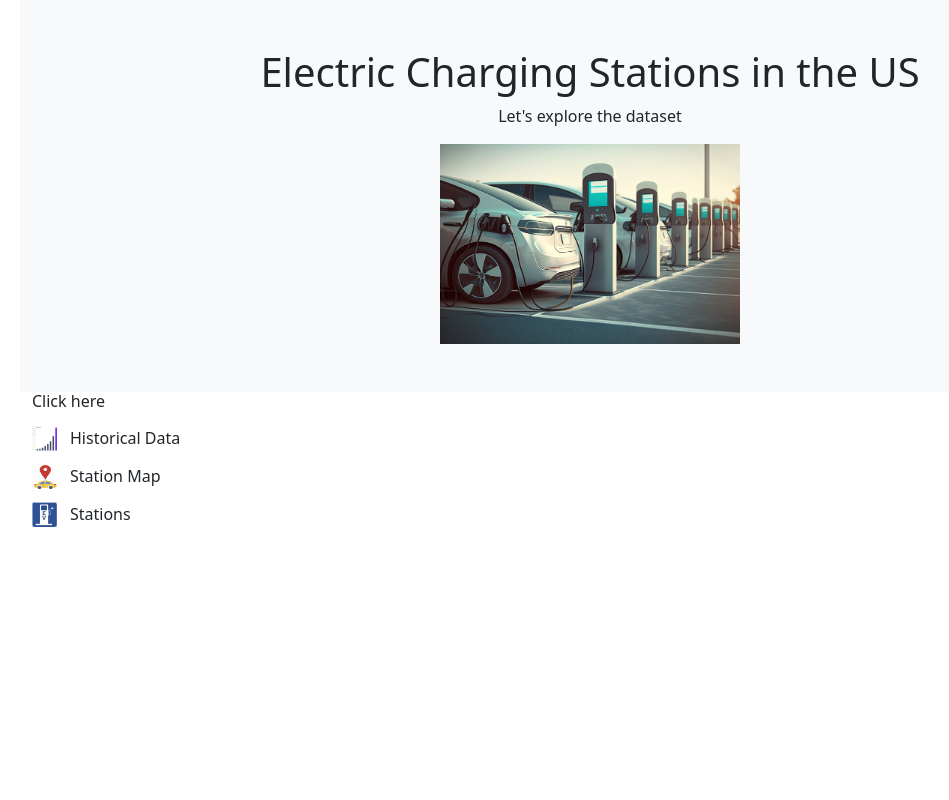
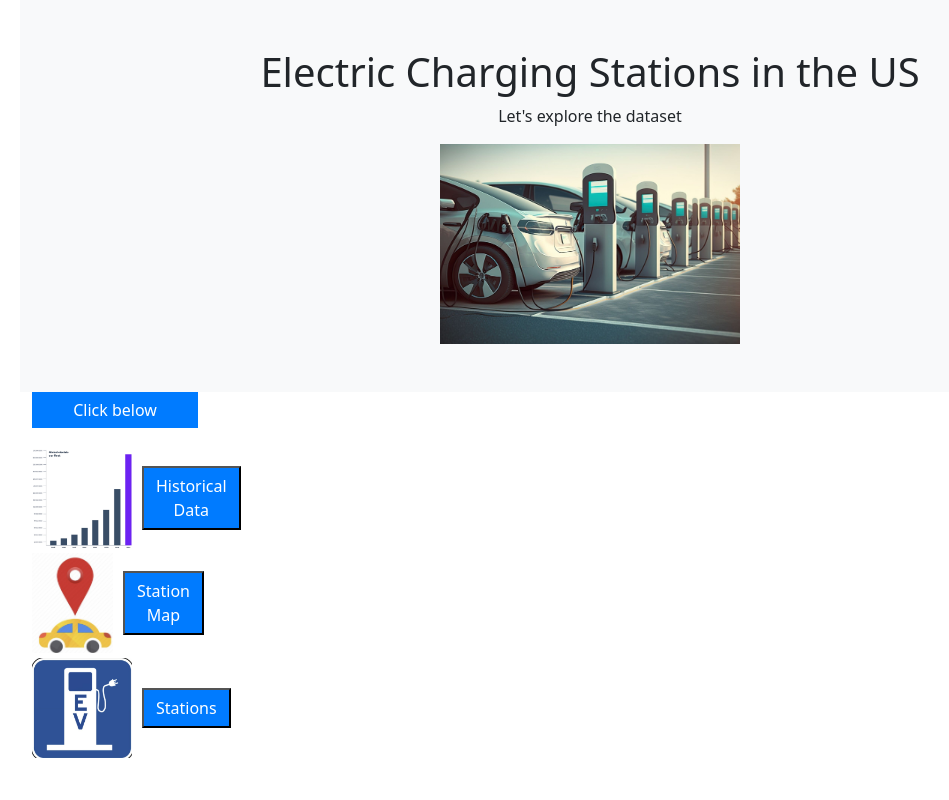
Before and after one commit to GttB96/Project3, a Flask app: page / in a window 1280 px wide. Shown: the whole page, without its empty margins (50-999 px from the left). Run offline with Flask 3, Linux system fonts and the light colour scheme; some libraries are stand-ins or nearby versions.

Commit message:
added some styling to the pages

```diff
--- a/templates/index.html
+++ b/templates/index.html
@@ -21,22 +21,22 @@
     </div>
     <div class="row">
       <div class="col-md-2">
-        <h6>Click here</h6>
-        <div class="d-flex align-items-center">
-          <img src="{{ url_for('static', filename='htmlimages/histo.jpg') }}" alt="History" style="width: 25px; height: 25px;">
-          <button class="btn" onclick="window.location.href='historical'">Historical Data</button>
-        </div>
-        <div class="d-flex align-items-center">
-          <img src="{{ url_for('static', filename='htmlimages/map_icon.jpg') }}" alt="Map Icon" style="width: 25px; height: 25px;">
-          <button class="btn" onclick="window.location.href='map'">Station Map</button>
-          <p></p>
-        </div>
-        <div class="d-flex align-items-center">
-          <img src="{{ url_for('static', filename='htmlimages/st_icon.jpg') }}" alt="St Icon" style="width: 25px; height: 25px;">
-          <button class="btn" onclick="window.location.href='station'">Stations</button>
-        </div>
+          <div style="display: block; width: 100%; text-align: center; padding: 6px 12px; background-color: #007bff; color: white; text-decoration: none; margin-bottom: 20px;">Click below</div>
+          <div class="d-flex align-items-center" style="margin-bottom: 5px;">
+              <img src="{{ url_for('static', filename='htmlimages/histo.jpg') }}" alt="History" style="width: 100px; height: 100px;">
+              <button onclick="window.location.href='historical'" style="background-color: #007bff; color: white; text-decoration: none; padding: 6px 12px; margin-left: 10px;">Historical Data</button>
+          </div>
+          <div class="d-flex align-items-center" style="margin-bottom: 5px;">
+              <img src="{{ url_for('static', filename='htmlimages/map_icon.jpg') }}" alt="Map Icon" style="width: 100px; height: 100px;">
+              <button onclick="window.location.href='map'" style="background-color: #007bff; color: white; text-decoration: none; padding: 6px 12px; margin-left: 10px;">Station Map</button>
+          </div>
+          <div class="d-flex align-items-center">
+              <img src="{{ url_for('static', filename='htmlimages/st_icon.jpg') }}" alt="St Icon" style="width: 100px; height: 100px;">
+              <button onclick="window.location.href='station'" style="background-color: #007bff; color: white; text-decoration: none; padding: 6px 12px; margin-left: 10px;">Stations</button>
+          </div>
       </div>
   </div>
+
 
   <script src="https://d3js.org/d3.v7.min.js"></script>
   <script src="{{ url_for('static', filename='js/logic.js') }}"></script>
--- a/templates/map.html
+++ b/templates/map.html
@@ -14,7 +14,7 @@
       height: 600px;
       width: 1000px;
       margin: auto;
-      margin-bottom: 20px; /* Add some space between the maps */
+      margin-bottom: 20px;
     }
   </style>
 </head>
@@ -23,7 +23,7 @@
     <div class="row">
       <div class="col-md-12 p-5 text-center bg-light">
         <h1>Electric Charging Stations in the US</h1>
-        <p>Let's explore the dataset</p>
+        <p>Find EV Stations and Density Map Below</p>
         <img src="{{ url_for('static', filename='htmlimages/mapp.jpg') }}" alt="Mapp" style="width: 300px; height: 200px;">
       </div>
     </div>
```
